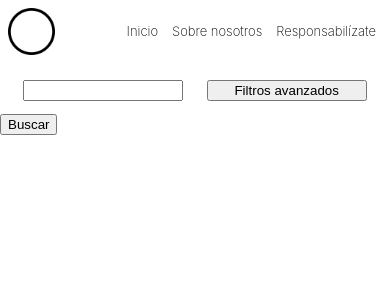
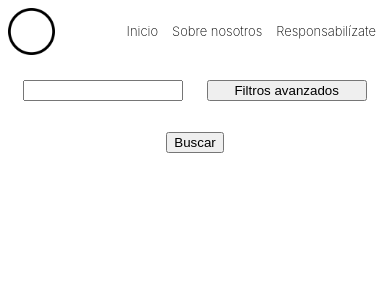
Before and after one commit to Amanrique29/Buscador-voluntariado, a React (Create React App) app: page /buscador in a window 390 px wide. Shown: the top 300 px of the page. Built offline with nearby package versions, Linux system fonts and the light colour scheme.

Commit message:
alinear-filtros

```diff
--- a/src/Buscador.css
+++ b/src/Buscador.css
@@ -40,6 +40,15 @@
     .ancho{
       width: 41%;
     }
+    .desplegable{
+      margin-left: 6%;
+      width: 41%;
+    }
+    .boton-busqueda{
+      display: flex;
+      justify-content: center;
+      margin-top: 5%;
+    }
 
     img.logo-ods {
       width: 20px;
--- a/src/buscador.js
+++ b/src/buscador.js
@@ -195,7 +195,7 @@ function Buscador() {
                 </div>
                 {filtrar
                     ?
-                    <select name="provincias" id="provincias" value={provinciaSelect} onChange={selectProvincia}>
+                    <select className="desplegable" name="provincias" id="provincias" value={provinciaSelect} onChange={selectProvincia}>
                         <option value="Seleccione una provincia">Elige una provincia</option>
                         {
 
@@ -213,7 +213,9 @@ function Buscador() {
                     :
                     null}
             </div>
+            <div className="boton-busqueda">
             <button onClick={search}>Buscar</button>
+            </div>
             <p>{resultados}</p>
             {texto}
             <p>{temaSelect.map(el => <>{el} </>)}</p>
```
